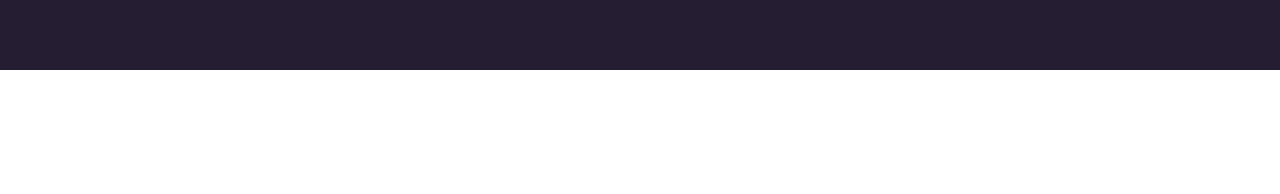
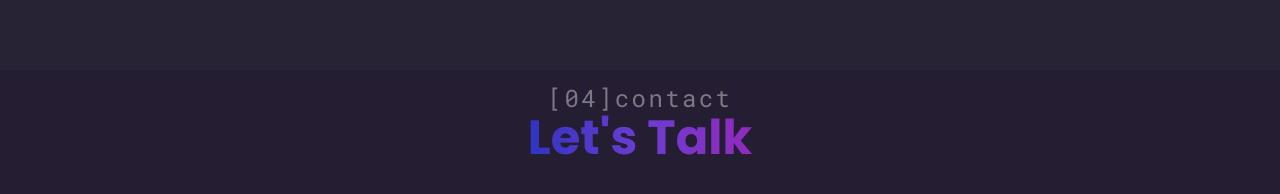
Before and after one commit to encarnac/portfolio, a React (Vite) app: page / in a window 1280 px wide. Shown: the part 3362-3556 px from the top of the page. Before the commit the page ends 3432 px from the top, so only its background shows below. Built offline with nearby package versions, Linux system fonts and the light colour scheme.

Commit message:
Added filler Contact section

```diff
--- a/src/App.jsx
+++ b/src/App.jsx
@@ -3,6 +3,7 @@ import Navbar from "./components/Navbar";
 import AboutSection from "./components/AboutSection";
 import SkillsSection from "./components/SkillsSection";
 import ProjectsSection from "./components/ProjectsSection";
+import ContactSection from "./components/ContactSection";
 import { DividerShape } from "./components/DividerShape";
 import { useEffect, useState } from "react";
 import { motion } from "framer-motion";
@@ -60,10 +61,10 @@ export default function App() {
         >
           <HeroSection />
         </motion.div>
-        <DividerShape shape={"layers"} />
       </div>
 
       {/* About Me Section */}
+
       <div className="relative bg-gradient-to-tr from-[#B0BEDF] via-[#D0C5DD] to-[#E1C6D7] dark:from-[#371E43] dark:from-5% dark:to-[#1E223C]">
         <motion.div
           className="container mx-auto my-36 px-5 py-4 sm:px-10"
@@ -72,6 +73,7 @@ export default function App() {
           viewport={{ amount: 0.7 }}
           onViewportEnter={() => setSelectedPage("about")}
         >
+          <DividerShape shape={"layers"} />
           <AboutSection />
         </motion.div>
         {/* Skills Section */}
@@ -87,7 +89,7 @@ export default function App() {
       </div>
 
       {/* Projects Section */}
-      <div className="relative bg-[#e3e8ee] dark:bg-[#251e32]">
+      <div className="relative bg-[#eff1f2] dark:bg-[#272335]">
         <motion.div
           className="container mx-auto my-36 mb-40 px-5 py-4 sm:px-10"
           viewport={{ amount: 0.7 }}
@@ -96,6 +98,11 @@ export default function App() {
           <ProjectsSection />
         </motion.div>
       </div>
+
+      <div className="relative bg-[#E3E8EE] dark:bg-[#251e32]">
+        <ContactSection />
+        {/* <DividerShape shape={"curve"} /> */}
+      </div>
     </main>
   );
 }
--- /dev/null
+++ b/src/components/ContactSection.jsx
@@ -0,0 +1,20 @@
+// import watch_soon from "../assets/watch-soon.png";
+const ContactSection = () => {
+  return (
+    <section id="contact" className="mb-12 w-full">
+      <div className="relative mb-8 flex flex-col items-center justify-end py-3">
+        <h4 className="font-mono text-lg tracking-widest text-[#797382]/40 dark:text-white/40 sm:text-xl lg:text-2xl">
+          [04]contact
+        </h4>
+        <h3 className="font-sans text-4xl font-bold lg:text-5xl">
+          <span className="bg-gradient-to-r from-[#68A3EB] to-[#F38BBB] bg-clip-text text-transparent dark:from-[#3034C2] dark:via-[#6A3DD1] dark:to-[#9329BE]">
+            Let's Talk
+          </span>
+        </h3>
+      </div>
+      <div className="flex flex-col items-center justify-center text-[#797382] dark:text-white"></div>
+    </section>
+  );
+};
+
+export default ContactSection;
```
